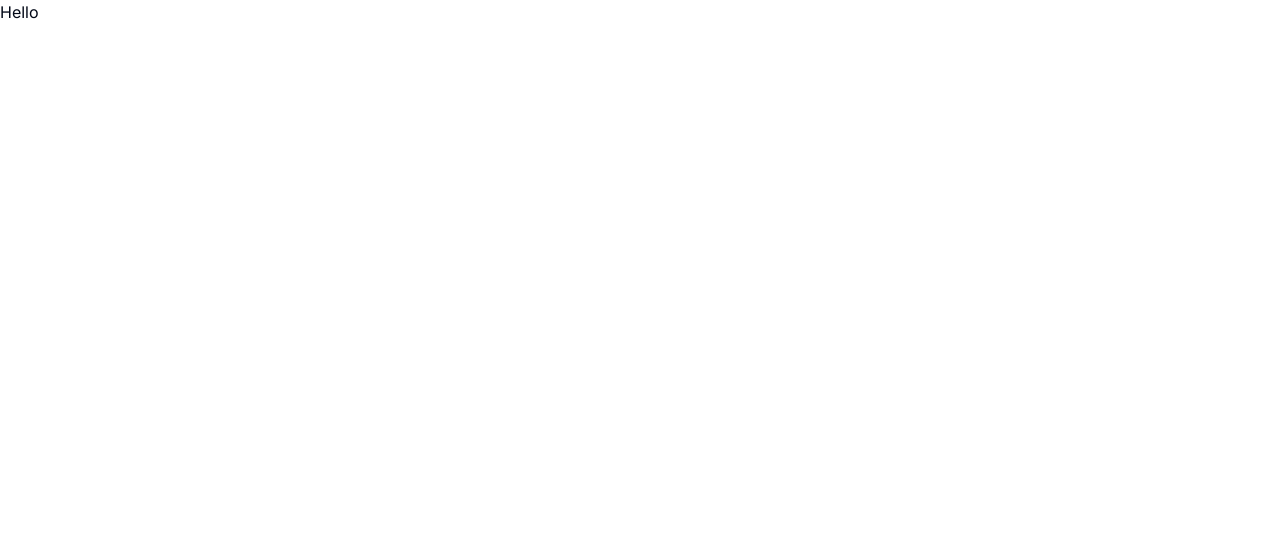
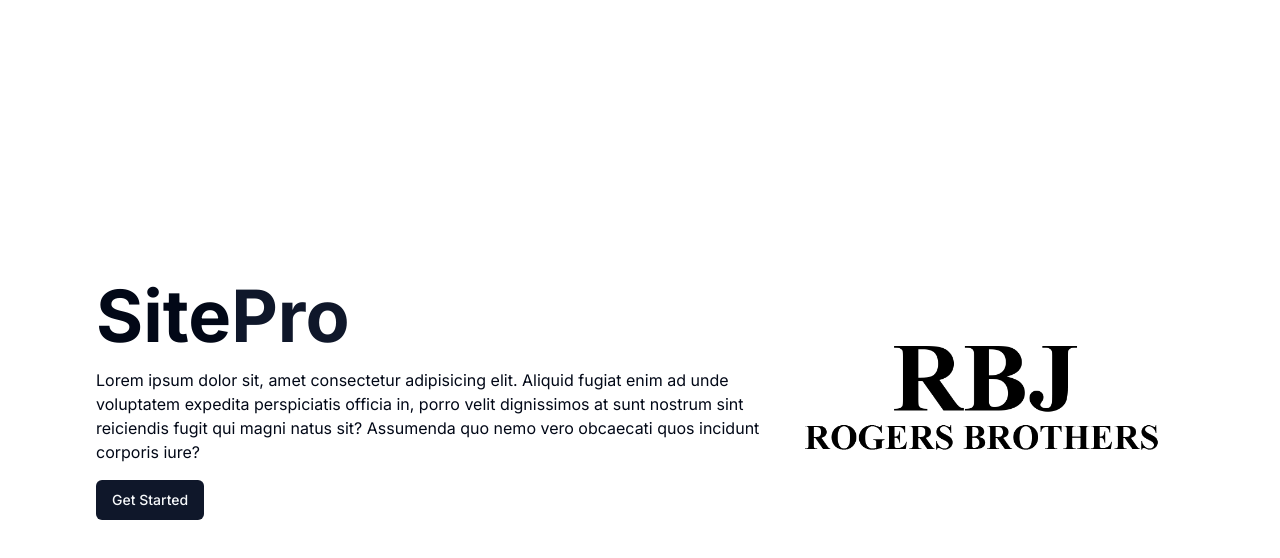
Before and after one commit to HarrisonRogers/SitePro, a Next.js app: page / in a window 1280 px wide. Shown: the top 558 px of the page. Built offline with nearby package versions, Linux system fonts and the light colour scheme.

Commit message:
landing page

```diff
--- a/app/(dashboard)/layout.tsx
+++ b/app/(dashboard)/layout.tsx
@@ -3,7 +3,7 @@ import Navbar from '@/components/Navbar'
 
 const layout = ({ children }: PropsWithChildren) => {
   return (
-    <main>
+    <main className="bg-background">
       <div>
         <Navbar />
       </div>
--- a/app/page.tsx
+++ b/app/page.tsx
@@ -1,5 +1,30 @@
 import Image from 'next/image'
+import WhiteLogo from '@/app/assets/rbj-logo-white.png'
+import BlackLogo from '@/app/assets/rbj_logo-black.png'
+import { Button } from '@/components/ui/button'
+import Link from 'next/link'
 
 export default function Home() {
-  return <h1>Hello</h1>
+  return (
+    <main>
+      <section className="max-w-6xl mx-auto px-4 sm:px-8 h-screen grid lg:grid-cols-[1fr,400px] items-center">
+        <div>
+          <h1 className="capitalize text-4xl md:text-7xl font-bold">
+            Site<span className="text-primary">Pro</span>
+          </h1>
+          <p className="mt-4">
+            Lorem ipsum dolor sit, amet consectetur adipisicing elit. Aliquid
+            fugiat enim ad unde voluptatem expedita perspiciatis officia in,
+            porro velit dignissimos at sunt nostrum sint reiciendis fugit qui
+            magni natus sit? Assumenda quo nemo vero obcaecati quos incidunt
+            corporis iure?
+          </p>
+          <Button asChild className="mt-4">
+            <Link href={'/sites'}>Get Started</Link>
+          </Button>
+        </div>
+        <Image src={BlackLogo} alt="RBJ Logo" className="hidden lg:block" />
+      </section>
+    </main>
+  )
 }
```
Also changed, not shown: app/assets/rbj_logo-black.png (added), app/assets/undraw_small_town_re_7mcn.svg (added).
